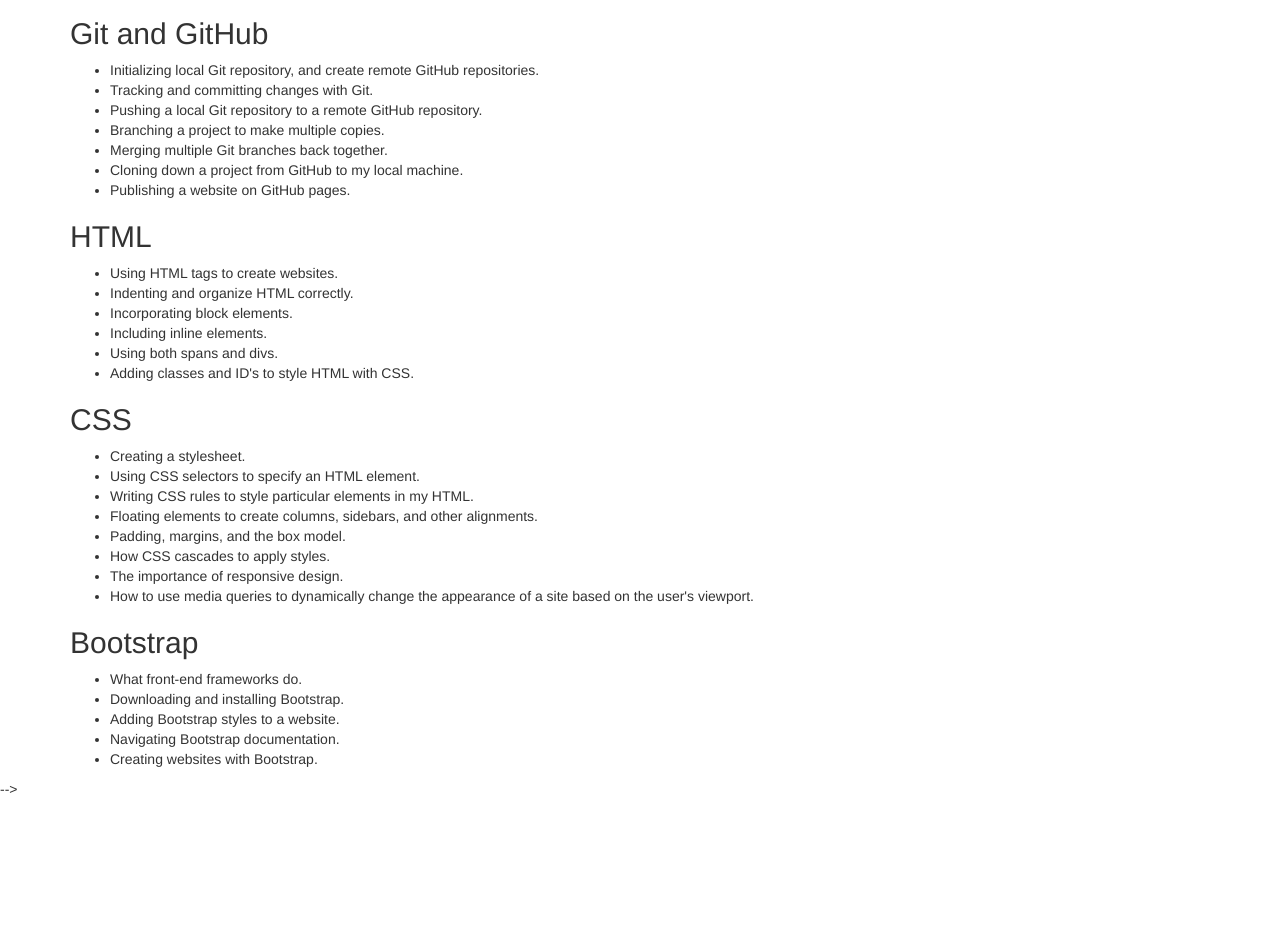
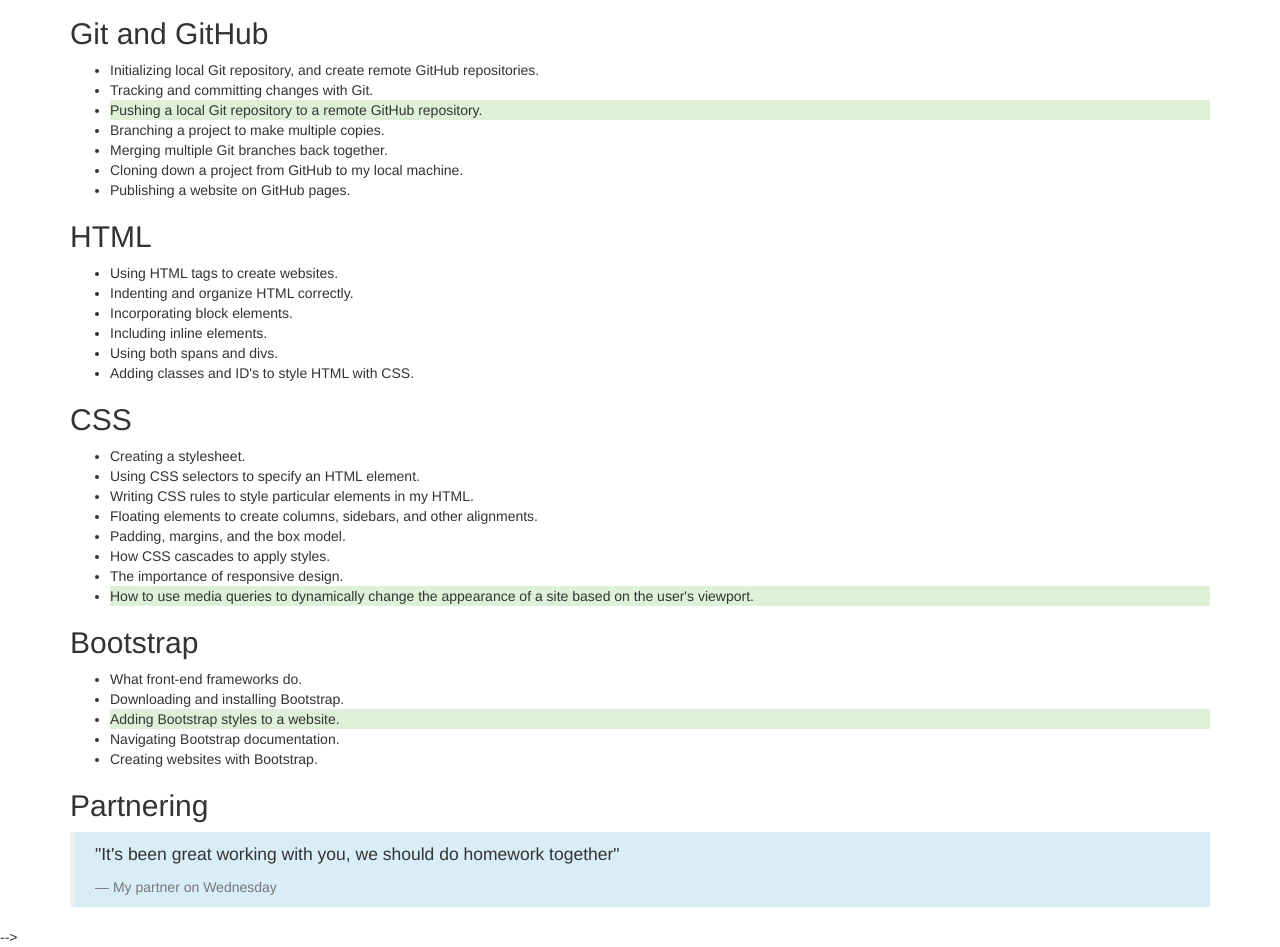
Before and after one commit to willpratt78/Bootstrap-basics, a plain HTML site: page index.html in a window 1280 px wide. Shown: the part 396-1343 px from the top of the page. Before the commit the page ends 1195 px from the top, so only its background shows below. Drawn offline with Linux system fonts and the light colour scheme.

Commit message:
add bg-info and bg-success

```diff
--- a/index.html
+++ b/index.html
@@ -23,7 +23,7 @@
         <ul>
           <li>Initializing local Git repository, and create remote GitHub repositories.</li>
           <li>Tracking and committing changes with Git.</li>
-          <li>Pushing a local Git repository to a remote GitHub repository.</li>
+          <li class="bg-success">Pushing a local Git repository to a remote GitHub repository.</li>
           <li>Branching a project to make multiple copies.</li>
           <li>Merging multiple Git branches back together.</li>
           <li>Cloning down a project from GitHub to my local machine.</li>
@@ -47,16 +47,21 @@
           <li>Padding, margins, and the box model.</li>
           <li>How CSS cascades to apply styles.</li>
           <li>The importance of responsive design.</li>
-          <li>How to use media queries to dynamically change the appearance of a site based on the user's viewport.</li>
+          <li class="bg-success">How to use media queries to dynamically change the appearance of a site based on the user's viewport.</li>
         </ul>
         <h2>Bootstrap</h2>
         <ul>
           <li>What front-end frameworks do.</li>
           <li>Downloading and installing Bootstrap.</li>
-          <li>Adding Bootstrap styles to a website.</li>
+          <li class="bg-success">Adding Bootstrap styles to a website.</li>
           <li>Navigating Bootstrap documentation.</li>
           <li>Creating websites with Bootstrap.</li>
         </ul>
+        <h2>Partnering</h2>
+        <blockquote class="bg-info">
+          <p>"It's been great working with you, we should do homework together"</p>
+          <footer>My partner on Wednesday</footer>
+        </blockquote>
       </div>
     </body>
   </html> -->
```
